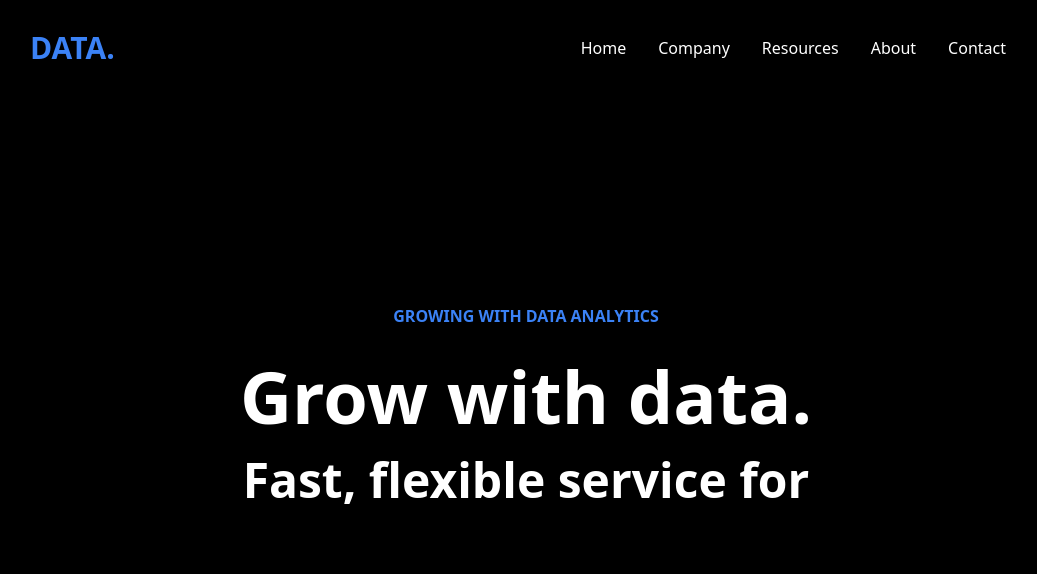
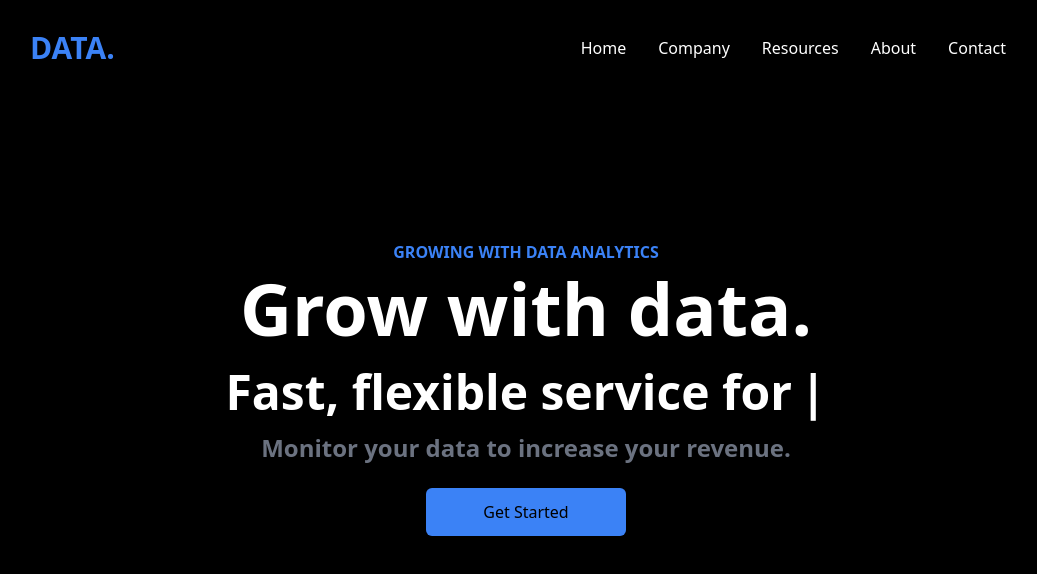
Before and after one commit to ting11222001/Analytics-Commerce-Page, a Next.js app: page / in a window 1280 px wide. Shown: the top 574 px of the page, without its empty margins (114-1151 px from the left). Built offline with nearby package versions, Linux system fonts and the light colour scheme.

Commit message:
feat: 🎸 create type animation and the rest of the hero

```diff
--- a/components/Hero.tsx
+++ b/components/Hero.tsx
@@ -1,4 +1,5 @@
-import React from 'react'
+import React from 'react';
+import Typed from 'react-typed';
 
 type Props = {}
 
@@ -6,11 +7,19 @@ const Hero = (props: Props) => {
     return (
         <div className='text-white'>
             <div className='max-w-[800px] mt-[-96px] w-full h-screen mx-auto text-center flex flex-col justify-center'>
-                <p className='text-blue-500 font-bold p-2'>GROWING WITH DATA ANALYTICS</p>
-                <h1 className='md:text-7xl sm:text-6xl text-4xl font-bold md:py-6'>Grow with data.</h1>
-                <div>
-                    <p className='md:text-5xl sm:text-4xl text-xl font-bold'>Fast, flexible service for</p>
+                <p className='text-blue-500 font-bold'>GROWING WITH DATA ANALYTICS</p>
+                <h1 className='md:text-7xl sm:text-6xl text-4xl font-bold py-2'>Grow with data.</h1>
+                <div className='flex justify-center items-center'>
+                    <p className='md:text-5xl sm:text-4xl text-xl font-bold py-4'>Fast, flexible service for</p>
+                    <Typed className='md:text-5xl sm:text-4xl text-xl font-bold pl-2'
+                        strings={['B2B', 'SaaS', 'B2C']}
+                        typeSpeed={200}
+                        backSpeed={140}
+                        loop
+                    />
                 </div>
+                <p className='md:text-2xl text-xl font-bold text-gray-500'>Monitor your data to increase your revenue.</p>
+                <button className='bg-blue-500 w-[200px] rounded-md font-medium my-6 mx-auto py-3 text-black'>Get Started</button>
             </div>
         </div>
     )
--- a/package.json
+++ b/package.json
@@ -19,6 +19,7 @@
     "react": "18.2.0",
     "react-dom": "18.2.0",
     "react-icons": "^4.8.0",
+    "react-typed": "^1.2.0",
     "typescript": "4.9.5"
   },
   "devDependencies": {
```
Also changed, not shown: 1 other file (tests, documents, lock files or other folders).
